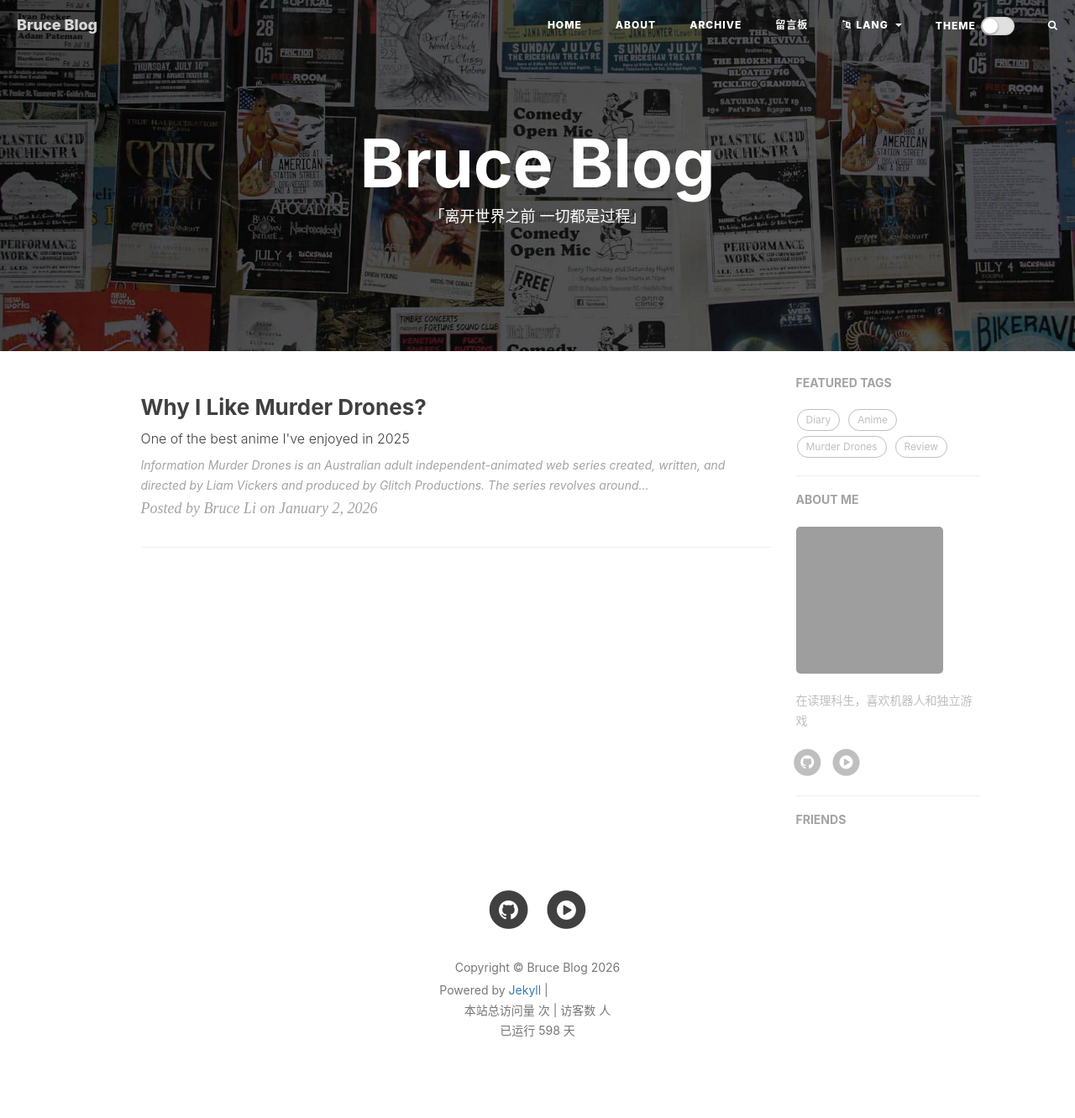
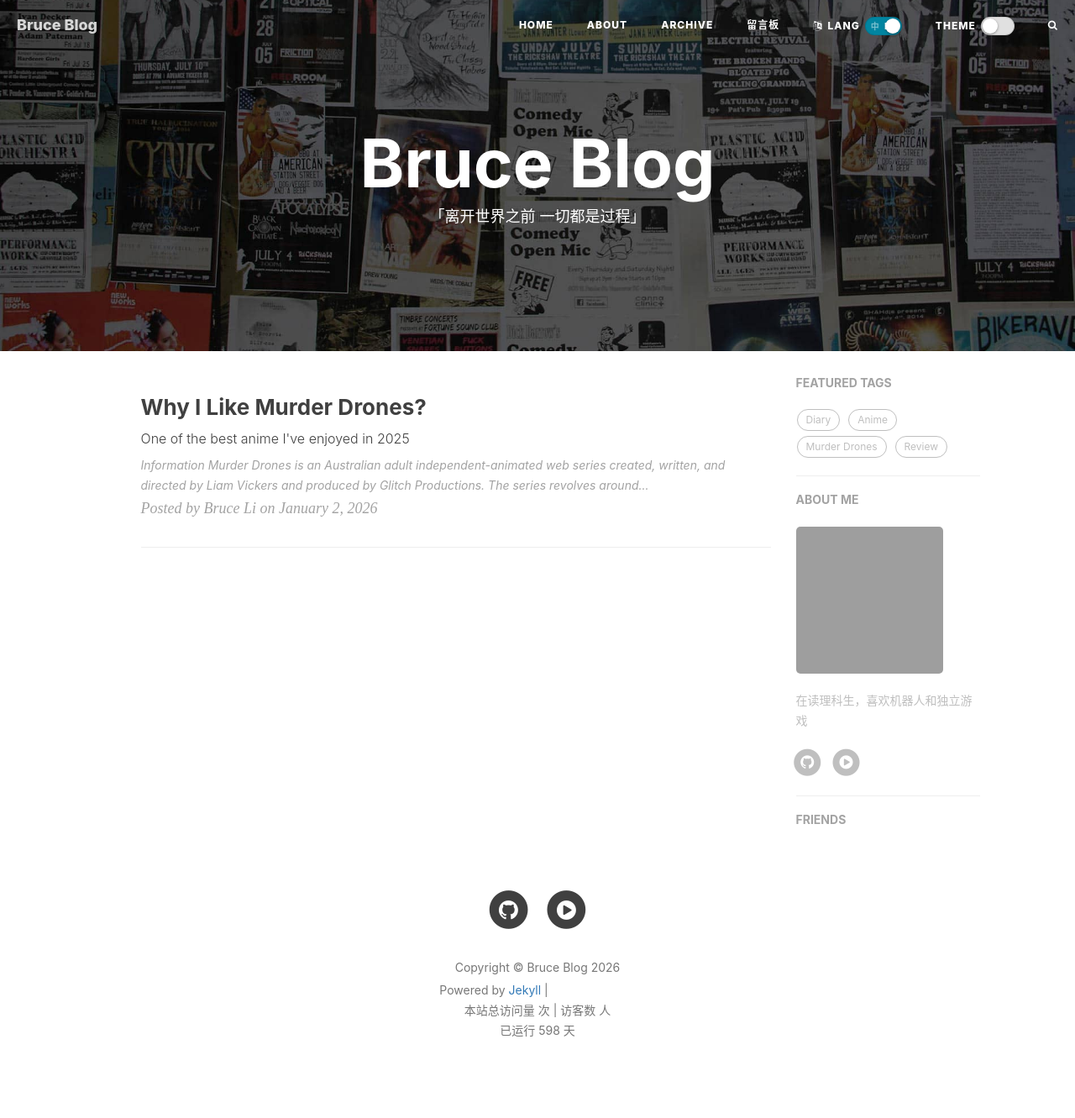
Before and after one commit to Lpiney/lpiney.github.io, a Jekyll site: the page built from index.html, in a window 1280 px wide. Shown: the whole page at 84% size. Built offline with Jekyll 4.4.1, drawn with Linux system fonts in a browser that asks for light colours; nearby versions of some CDN libraries; the list of posts is cut into pages by our own code; comment, search, counter and statistics services are not loaded; grey boxes are pictures that could not be loaded.

Commit message:
feat: switch language via slider toggle

```diff
--- a/_includes/nav.html
+++ b/_includes/nav.html
@@ -30,18 +30,14 @@
                         </li>
                         {% endif %}
                         {% endfor %}
-                        <li class="dropdown">
-                            <a href="#" class="dropdown-toggle" data-toggle="dropdown" role="button" aria-haspopup="true"
-                                aria-expanded="false" aria-label="Select language" title="Select language">
+                        <li class="navbar-lang-toggle">
+                            <a href="#" id="lang-toggle" aria-label="Toggle language" title="Toggle language">
                                 <i class="fa fa-language"></i>
-                                <span class="nav-label lang-zh">语言</span>
-                                <span class="nav-label lang-en">Lang</span>
-                                <span class="caret"></span>
+                                <span class="nav-label">Lang</span>
+                                <span class="lang-toggle-switch">
+                                    <span class="lang-toggle-knob"></span>
+                                </span>
                             </a>
-                            <ul class="dropdown-menu">
-                                <li><a href="#" class="lang-select" data-lang="zh">中文</a></li>
-                                <li><a href="#" class="lang-select" data-lang="en">English</a></li>
-                            </ul>
                         </li>
                         <li class="navbar-dark-toggle">
                             <a href="#" id="dark-mode-toggle" aria-label="Toggle dark mode">
--- a/css/dark-mode.css
+++ b/css/dark-mode.css
@@ -37,6 +37,21 @@ body.dark-mode .dark-toggle-label {
 
 body.dark-mode .dark-toggle-knob {
     transform: translateX(18px);
+}
+
+body.dark-mode .lang-toggle-switch {
+    background: #2b2b2b;
+    box-shadow: inset 0 0 0 1px rgba(255, 255, 255, 0.12);
+}
+
+body.dark-mode.lang-en .lang-toggle-switch {
+    background: #0085a1;
+    box-shadow: inset 0 0 0 1px rgba(0, 0, 0, 0.25);
+}
+
+body.dark-mode .lang-toggle-switch::before,
+body.dark-mode .lang-toggle-switch::after {
+    color: rgba(255, 255, 255, 0.9);
 }
 
 /* Invert navbar text color override */
--- a/css/language.css
+++ b/css/language.css
@@ -26,6 +26,7 @@ body.lang-en .lang-zh {
 }
 
 /* Dark Mode Toggle Switch (P3-like) */
+.navbar-lang-toggle #lang-toggle,
 .navbar-dark-toggle #dark-mode-toggle {
     display: inline-flex;
     align-items: center;
@@ -39,12 +40,6 @@ body.lang-en .lang-zh {
     text-transform: uppercase;
     letter-spacing: 1px;
     color: inherit;
-}
-
-.navbar-custom .nav .dropdown-toggle {
-    display: inline-flex;
-    align-items: center;
-    gap: 6px;
 }
 
 .dark-toggle-switch {
@@ -70,3 +65,67 @@ body.lang-en .lang-zh {
     box-shadow: 0 1px 3px rgba(0, 0, 0, 0.4);
     transition: transform 0.2s ease;
 }
+
+.lang-toggle-switch {
+    position: relative;
+    display: inline-block;
+    width: 44px;
+    height: 22px;
+    border-radius: 999px;
+    background: #e0e0e0;
+    box-shadow: inset 0 0 0 1px rgba(0, 0, 0, 0.1);
+    transition: background 0.2s ease, box-shadow 0.2s ease;
+    vertical-align: middle;
+}
+
+.lang-toggle-switch::before,
+.lang-toggle-switch::after {
+    position: absolute;
+    top: 50%;
+    transform: translateY(-50%);
+    font-size: 10px;
+    letter-spacing: 0.5px;
+    color: rgba(255, 255, 255, 0.85);
+    pointer-events: none;
+}
+
+.lang-toggle-switch::before {
+    content: "中";
+    left: 7px;
+    opacity: 1;
+}
+
+.lang-toggle-switch::after {
+    content: "EN";
+    right: 6px;
+    opacity: 0.55;
+}
+
+body.lang-en .lang-toggle-switch::before {
+    opacity: 0.55;
+}
+
+body.lang-en .lang-toggle-switch::after {
+    opacity: 1;
+}
+
+body.lang-en .lang-toggle-switch {
+    background: #0085a1;
+    box-shadow: inset 0 0 0 1px rgba(0, 0, 0, 0.12);
+}
+
+.lang-toggle-knob {
+    position: absolute;
+    top: 2px;
+    left: 2px;
+    width: 18px;
+    height: 18px;
+    border-radius: 50%;
+    background: #ffffff;
+    box-shadow: 0 1px 3px rgba(0, 0, 0, 0.4);
+    transition: transform 0.2s ease;
+}
+
+body.lang-en .lang-toggle-knob {
+    transform: translateX(22px);
+}
--- a/js/language.js
+++ b/js/language.js
@@ -20,6 +20,16 @@
     document.addEventListener('click', function(e) {
         var target = e.target;
         if (!target) return;
+        if (target.closest) {
+            var langToggle = target.closest('#lang-toggle');
+            if (langToggle) {
+                e.preventDefault();
+                var currentLang = body.classList.contains('lang-en') ? 'en' : 'zh';
+                var nextLang = currentLang === 'en' ? 'zh' : 'en';
+                applyLang(nextLang, true);
+                return;
+            }
+        }
         if (target.classList && target.classList.contains('lang-select')) {
             e.preventDefault();
             var lang = target.getAttribute('data-lang');
```
